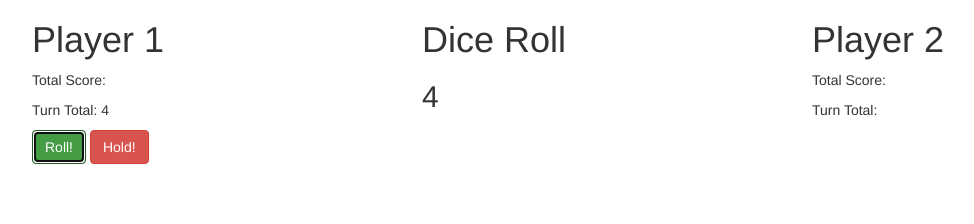
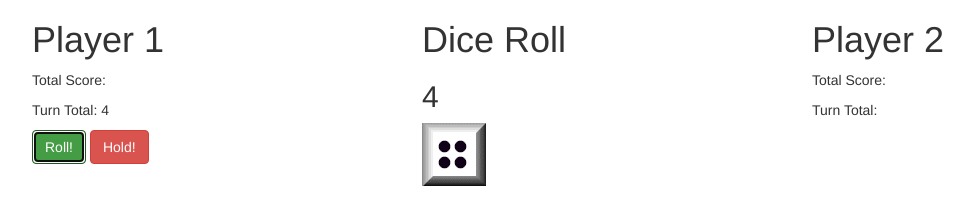
Before and after one commit to ericanafziger/pig-dice, a plain HTML site: page index.html in a window 1280 px wide. Both pictures are taken after a click on the button "Roll!". Shown: the whole page, without its empty margins (38-1012 px from the left). Drawn offline with Linux system fonts and the light colour scheme.

Commit message:
add dice images to roll function for both players

```diff
--- a/css/styles.css
+++ b/css/styles.css
@@ -1,3 +1,3 @@
-.buttonsPlayerTwo {
+.buttonsPlayerTwo, #dice {
   display: none;
 }
--- a/index.html
+++ b/index.html
@@ -22,6 +22,11 @@
         <div class="col-md-4">
           <h1>Dice Roll</h1>
           <h2><span class="diceRoll"></span></h2>
+
+          <div id="dice">
+
+          </div>
+
         </div><!--end of col 2-->
         <div class="col-md-4">
           <h1>Player 2</h1>
--- a/js/scripts.js
+++ b/js/scripts.js
@@ -5,10 +5,6 @@ var Player = function(turnTotal, total) {
   this.total = total;
 }
 
-// var PlayerTwo = function(turnTotal, total) {
-//   this.turnTotal = turnTotal;
-//   this.total = total;
-// }
 Player.prototype.turnTotalAdd = function(roll) {
   debugger;
   this.turnTotal = this.turnTotal + roll;
@@ -33,6 +29,9 @@ $(document).ready(function() {
   $("#playerOneRoll").click(function() {
     var newRoll = diceRoll();
     $(".diceRoll").text(newRoll);
+    $("#dice").show();
+    $("#dice").html('<img src="img/d' + newRoll + '.gif">')
+
     if (newRoll === 1) {
       playerOne.turnTotal = 0;
       $(".turnTotal1").text(playerOne.turnTotal);
@@ -67,6 +66,8 @@ $(document).ready(function() {
   $("#playerTwoRoll").click(function() {
     var newRoll = diceRoll();
     $(".diceRoll").text(newRoll);
+    $("#dice").show();
+    $("#dice").html('<img src="img/d' + newRoll + '.gif">')
     if (newRoll === 1) {
       playerTwo.turnTotal = 0;
       $(".turnTotal2").text(playerTwo.turnTotal);
```
Also changed, not shown: img/d1.gif (added), img/d2.gif (added), img/d3.gif (added), img/d4.gif (added), img/d5.gif (added), img/d6.gif (added).
